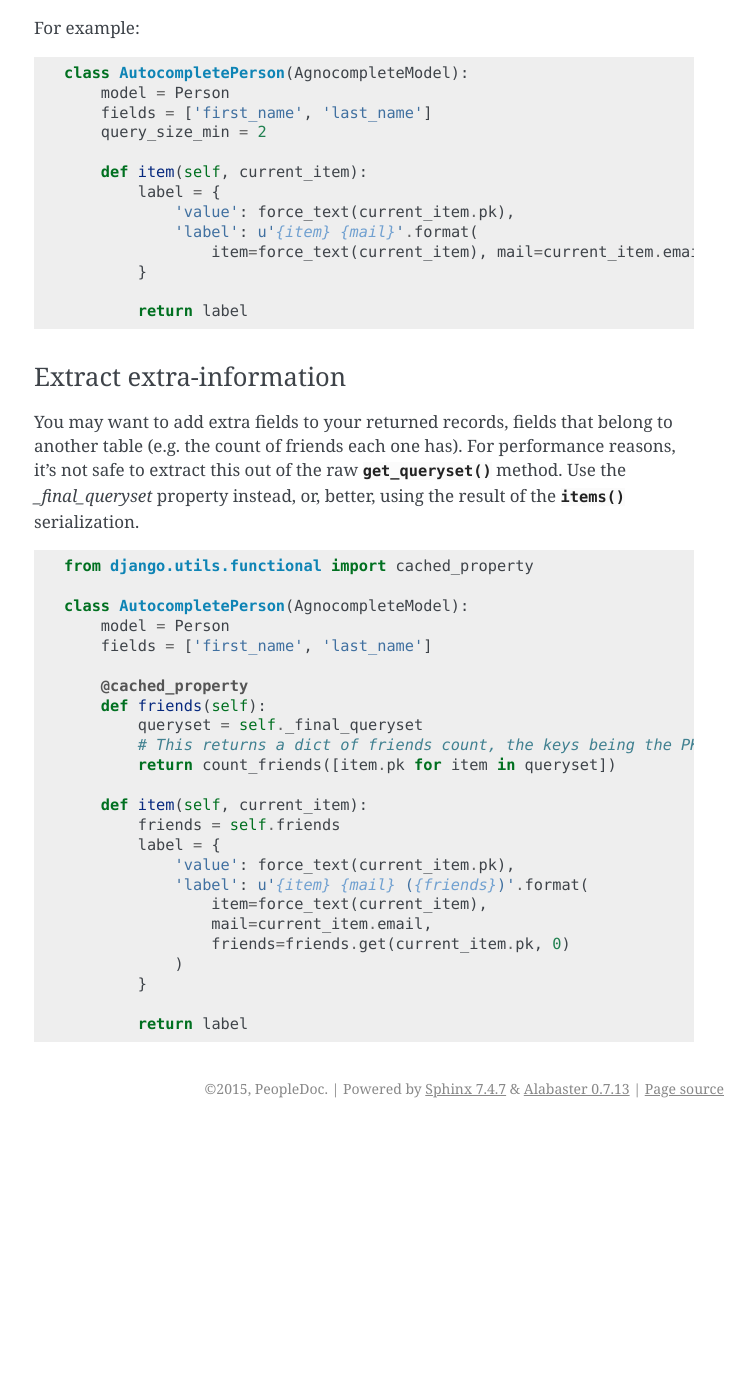
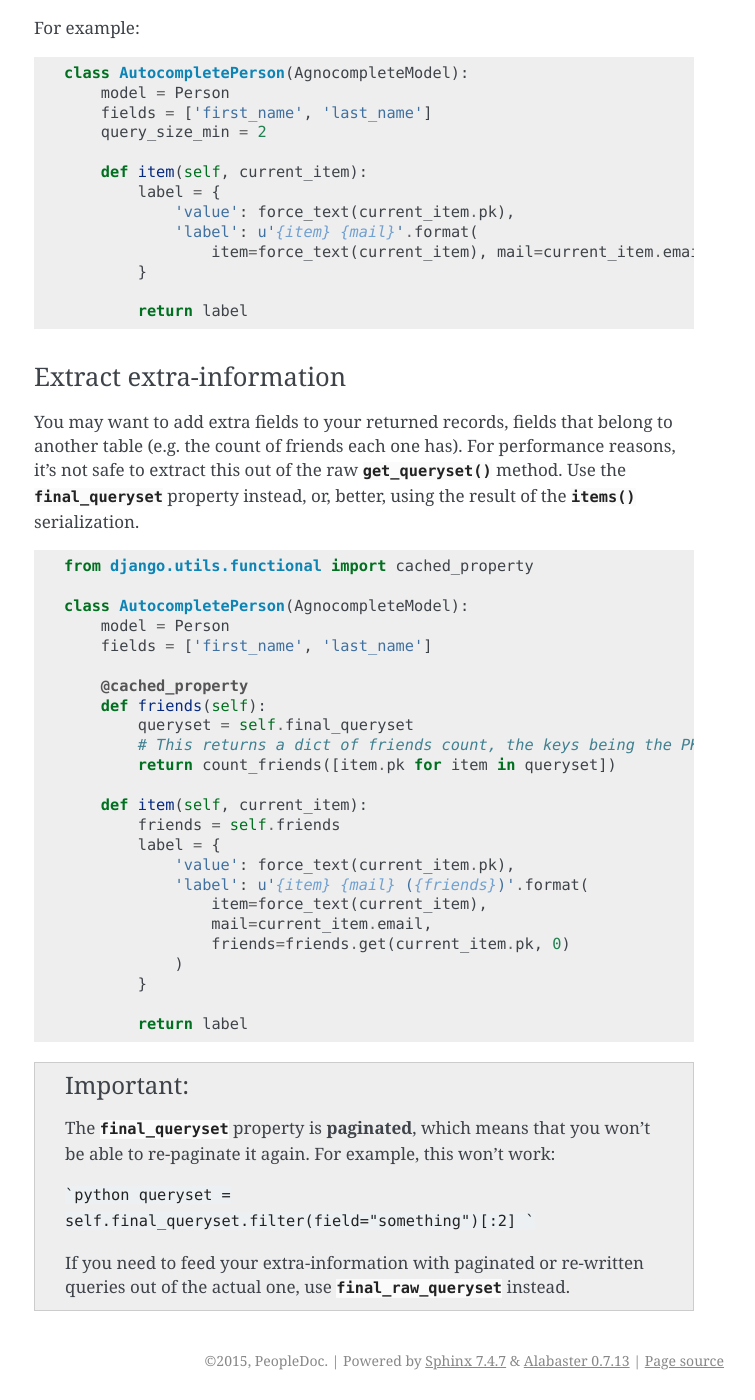
Before and after one commit to peopledoc/django-agnocomplete, a Sphinx documentation site: the page built from docs/autocomplete-definition.rst, in a window 1280 px wide and 1400 px high, scrolled down 3741 px. Shown: the whole window, without its empty margins (386-1141 px from the left). Built offline with Sphinx 7.4.7, drawn with Linux system fonts in a browser that asks for light colours; before the commit the page ends 4869 px from its top, so only the background shows below that.

Commit message:
introducing the final_raw_queryset, unpaginated
refs #40

````diff
--- a/CHANGELOG.rst
+++ b/CHANGELOG.rst
@@ -6,6 +6,7 @@ Changelog for django-agnocomplete
 ==================
 
 - Stronger validation of context-based agnocomplete fields (#39).
+- Expose a ``final_queryset`` (aliasing the ``_final_queryset`` property) *and* a ``final_raw_queryset`` property that recieves the actual *unpaginated* queryset on which the search is based (#40).
 
 
 0.2.3 (2015-11-05)
--- a/docs/autocomplete-definition.rst
+++ b/docs/autocomplete-definition.rst
@@ -180,7 +180,7 @@ For example:
 Extract extra-information
 -------------------------
 
-You may want to add extra fields to your returned records, fields that belong to another table (e.g. the count of friends each one has). For performance reasons, it's not safe to extract this out of the raw :meth:`get_queryset()` method. Use the `_final_queryset` property instead, or, better, using the result of the :meth:`items()` serialization.
+You may want to add extra fields to your returned records, fields that belong to another table (e.g. the count of friends each one has). For performance reasons, it's not safe to extract this out of the raw :meth:`get_queryset()` method. Use the :attr:`final_queryset` property instead, or, better, using the result of the :meth:`items()` serialization.
 
 
 .. code-block:: python
@@ -193,7 +193,7 @@ You may want to add extra fields to your returned records, fields that belong to
 
         @cached_property
         def friends(self):
-            queryset = self._final_queryset
+            queryset = self.final_queryset
             # This returns a dict of friends count, the keys being the PKs
             return count_friends([item.pk for item in queryset])
 
@@ -209,3 +209,14 @@ You may want to add extra fields to your returned records, fields that belong to
             }
 
             return label
+
+
+.. important::
+
+    The :attr:`final_queryset` property is **paginated**, which means that you won't be able to re-paginate it again. For example, this won't work:
+
+    ```python
+    queryset = self.final_queryset.filter(field="something")[:2]
+    ```
+
+    If you need to feed your extra-information with paginated or re-written queries out of the actual one, use :attr:`final_raw_queryset` instead.
````
Also changed, not shown: 2 other files.
